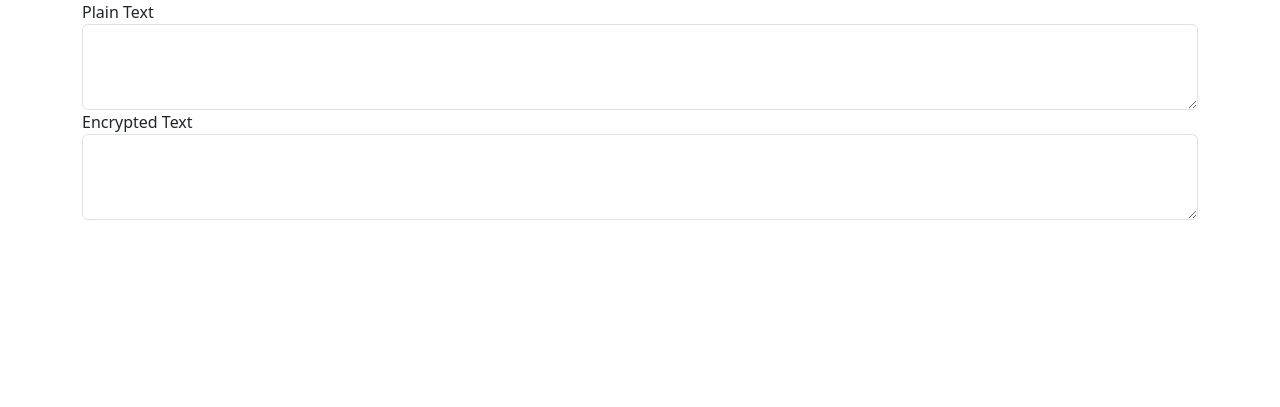
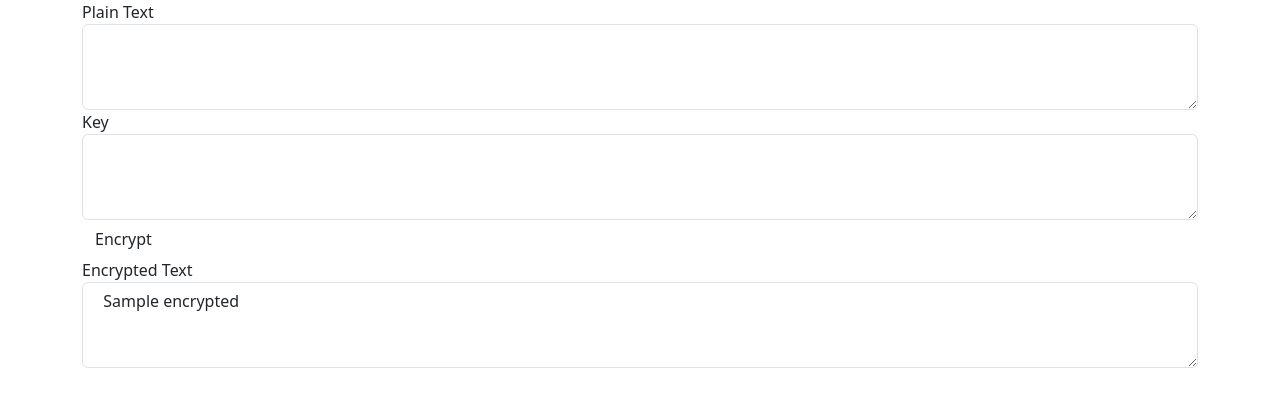
Before and after one commit to sebastienmira/Sigil, a Flask app: template templates/index.html in a window 1280 px wide. Shown: the top 407 px of the page. Run offline with Flask 3, Linux system fonts and the light colour scheme; the template is opened without the code that fills it: most values are stand-ins (such as "Sample title", 1, 10 or a date in 2020).

Commit message:
not working yet

```diff
--- a/app.py
+++ b/app.py
@@ -1,5 +1,6 @@
 from flask import Flask, flash, redirect, render_template, request, session
 from flask_session import Session
+import crypto
 
 app = Flask(__name__)
 
@@ -8,6 +9,12 @@
 Session(app)
 
 
-@app.route('/')
+@app.route('/', methods=["GET","POST"])
 def index():
+    if request.method =="POST":
+        plain=request.form.get("plain")
+        key=request.form.get("key")
+        encrypted=crypto.substitution(plain,key)
+        return render_template('index.html', encrypted=encrypted)
+
     return render_template('index.html')
--- a/templates/index.html
+++ b/templates/index.html
@@ -6,9 +6,16 @@
 
 {% block main %}
     <div class="container">
-        <label for="plaintext">Plain Text</label>
-        <textarea class="form-control" id="plaintext" rows="3">    </textarea>
+        <form>
+            <label for="plain">Plain Text</label>
+            <textarea class="form-control" id="plain" name="plain" rows="3"></textarea>
+
+            <label for="key">Key</label>
+            <textarea class="form-control" id="key" name="key" rows="3"></textarea>
+
+            <button class="btn" type="submit">Encrypt</button>
+        </form>
         <label for="encrypted">Encrypted Text</label>
-        <textarea class="form-control" id="encrypted" rows="3">    </textarea>
+        <textarea class="form-control" id="encrypted" name="encrypted" rows="3">  {{encrypted}}  </textarea>
     </div>
 {% endblock %}
```
